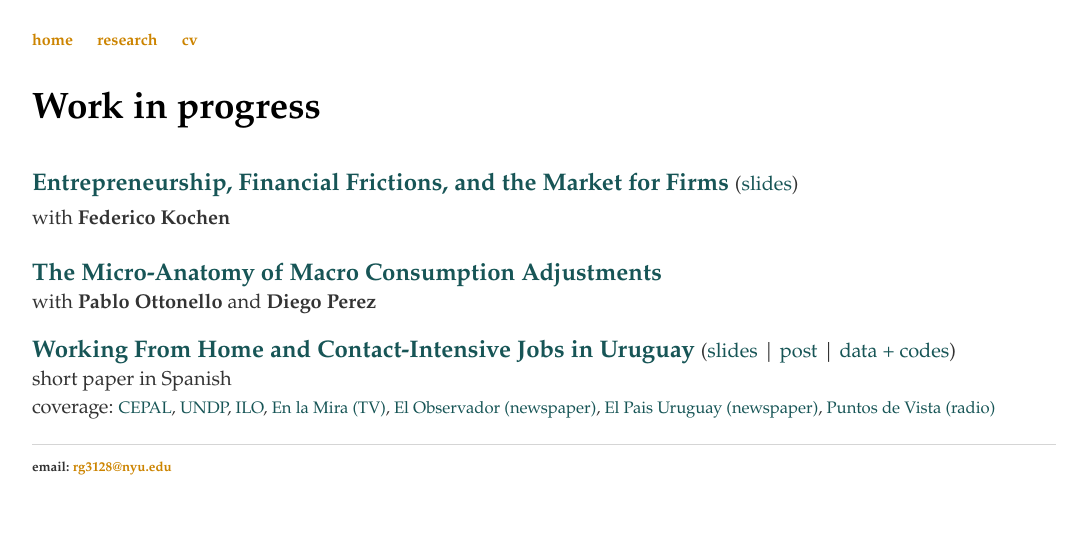
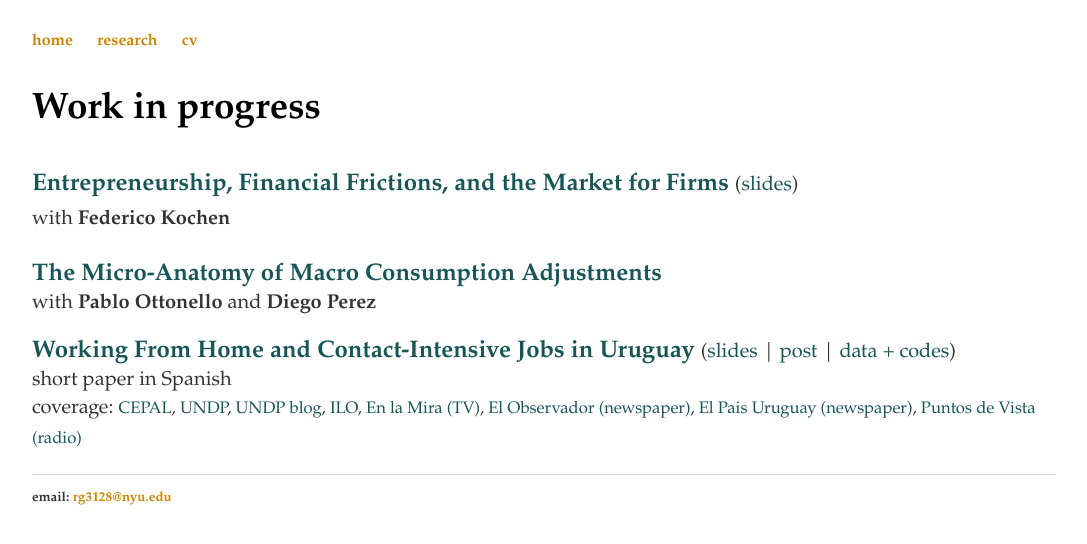
Before and after one commit to rafaguntin/rafaguntin.github.io, a Jekyll site: the page built from research/index.html, in a window 1280 px wide. Shown: the top 544 px of the page, without its empty margins (96-1183 px from the left). Built offline with Jekyll 4.4.1, drawn with Linux system fonts in a browser that asks for light colours.

Commit message:
Update index.html

```diff
--- a/research/index.html
+++ b/research/index.html
@@ -23,11 +23,12 @@ title: Rafael Guntin - Research
 			       target="_blank">Working From Home and Contact-Intensive Jobs in Uruguay</a> <small> (<a style="color:#175556" href="/research/employmentcovid_slides_UM.pdf" target="_blank">slides</a> | <a style="color:#175556" href="https://www.hacerempresa.uy/la-naturaleza-del-trabajo-y-la-pandemia-en-uruguay/" target="_blank"> post</a> | <a style="color:#175556" href="https://www.dropbox.com/s/guhnqyo4jzv1bwi/code%2Bdata.zip?raw=1" target="_blank"> data + codes</a>)
 			       <br> short paper in Spanish
 				<br> coverage: <small>
-				<a style="color:#175556" href="https://repositorio.cepal.org/bitstream/handle/11362/45759/1/S2000387_es.pdf"> CEPAL</a>,
-				<a style="color:#175556" href="file:///Users/rafaelguntin/Downloads/undp-rblac-CD19-PDS-Number10-EN-Uruguay.pdf"> UNDP</a>,
+				<a style="color:#175556" href="https://repositorio.cepal.org/bitstream/handle/11362/45759/1/S2000387_es.pdf" target="_blank"> CEPAL</a>,
+				<a style="color:#175556" href="https://www.uy.undp.org/content/uruguay/es/home/library/poverty/Impacto_social_y_economico_COVID-19_Uruguay_RBLAC.html" target="_blank"> UNDP</a>,
+				<a style="color:#175556" href="https://www.latinamerica.undp.org/content/rblac/en/home/presscenter/director-s-graph-for-thought/working-at-a-distance--the-availability-of-teleworkable--jobs-an0.html" target="_blank"> UNDP blog</a>,
 				<a style="color:#175556" href="https://www.ilo.org/wcmsp5/groups/public/---ed_protect/---protrav/---travail/documents/briefingnote/wcms_743447.pdf" target="_blank"> ILO</a>,
 				<a style="color:#175556" href="https://www.youtube.com/watch?v=2Gr1WlL259c&t=6383s" target="_blank"> En la Mira (TV)</a>,
-				<a style="color:#175556" href="https://www.elobservador.com.uy/nota/medidas-de-encierro-por-el-covid-19-son-regresivas-segun-estudio-2020619173245"> El Observador (newspaper)</a>,
+				<a style="color:#175556" href="https://www.elobservador.com.uy/nota/medidas-de-encierro-por-el-covid-19-son-regresivas-segun-estudio-2020619173245" target="_blank"> El Observador (newspaper)</a>,
 				<a style="color:#175556" href="https://negocios.elpais.com.uy/noticias/afectan-trabajadores-uruguayos-cuarentena-distanciamiento-fisico.html" target="_blank"> El Pais Uruguay (newspaper)</a>,
 				<a style="color:#175556" href="http://radiouruguay.uy/teletrabajo-3-de-cada-4-tienen-dificultades-segun-estudio/" target="_blank"> Puntos de Vista (radio)</a>
 			</p>
```
